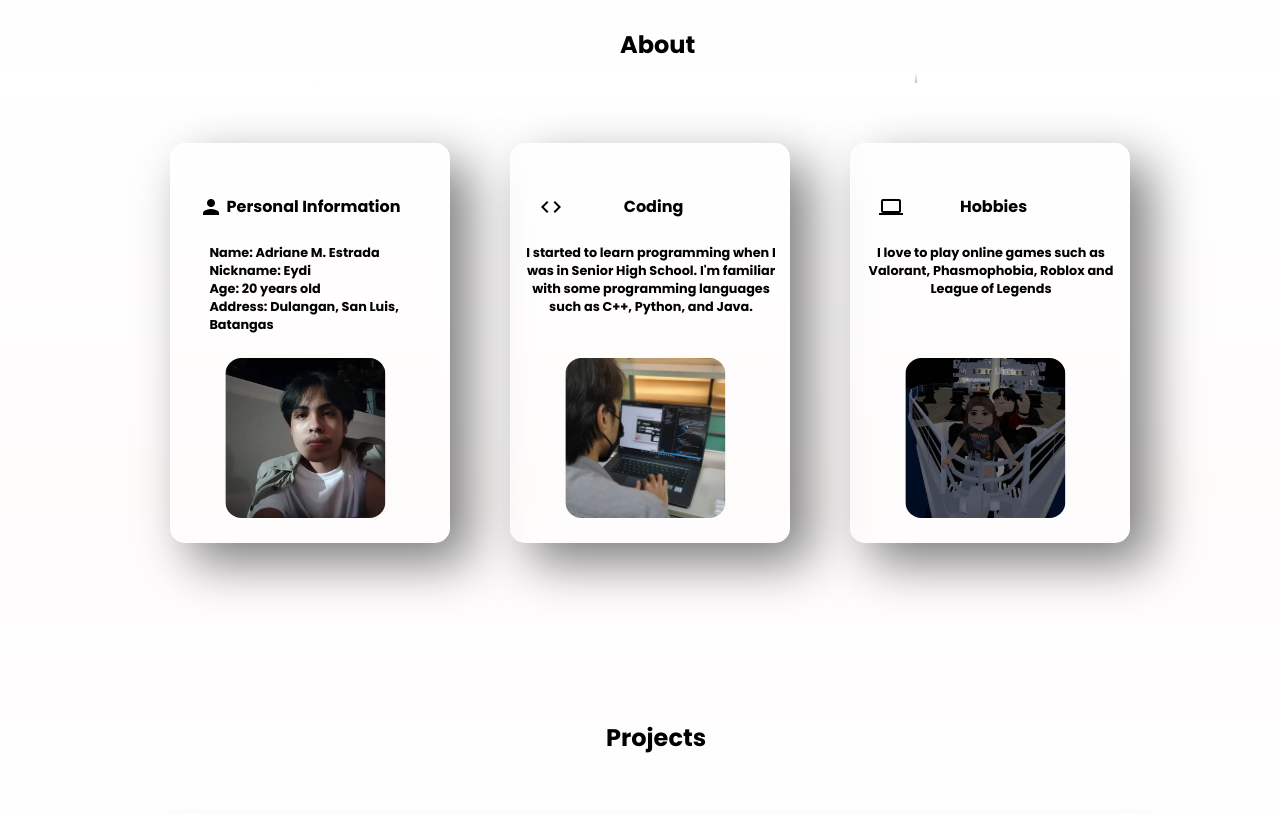
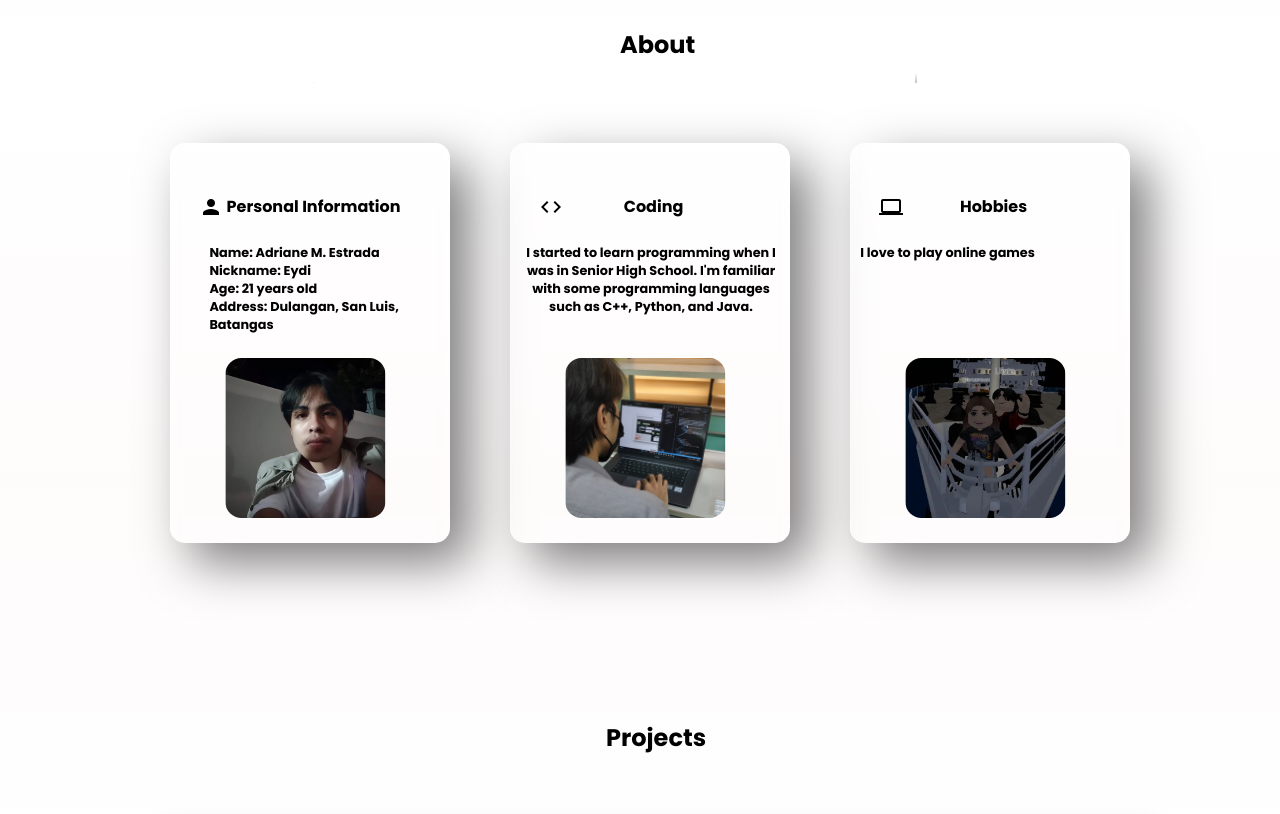
Before and after one commit to eydiiix/adriane-personal, a plain HTML site: page index.html in a window 1280 px wide. Shown: the part 717-1531 px from the top of the page. Drawn offline with nearby package versions, Linux system fonts and the light colour scheme.

Commit message:
Update index.html

```diff
--- a/index.html
+++ b/index.html
@@ -45,7 +45,7 @@
 			<div class="card">
 				<div class="content">
 				<h1><i class="material-icons">person</i>Personal Information</h1>
-				<h4 >Name: Adriane M. Estrada <br> Nickname: Eydi <br>Age: 20 years old<br>Address: Dulangan, San Luis, Batangas</h4>
+				<h4 >Name: Adriane M. Estrada <br> Nickname: Eydi <br>Age: 21 years old<br>Address: Dulangan, San Luis, Batangas</h4>
 				</div>
 				<div class="picture">
 					<img src="images\AdPic2.jpg"/>
@@ -69,7 +69,7 @@
 			<div class="card">
 				<div class="content">
 					<h1><span><i class="material-icons">computer</i></span>Hobbies</h1>
-					<h3>I love to play online games such as Valorant, Phasmophobia, Roblox and League of Legends  </h3>
+					<h3>I love to play online games  </h3>
 				</div>
 				<div class="picture">
 					<img src="images\AdPic4.jpg"/>
```
